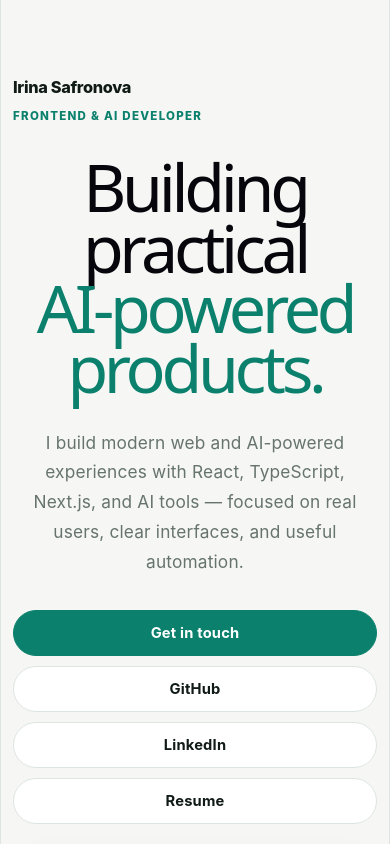
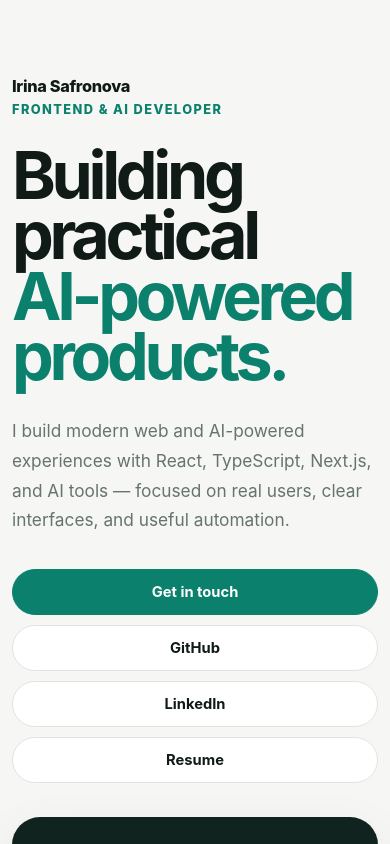
Before and after one commit to rabbitrunout/irina-ai-portfolio, a React (Vite) app: page / in a window 390 px wide. Shown: the top 844 px of the page. Built offline with nearby package versions, Linux system fonts and the light colour scheme.

Commit message:
fix: improve mobile readability and accessibility

```diff
--- a/src/App.css
+++ b/src/App.css
@@ -845,3 +845,52 @@ footer {
 .contact-status.error {
   color: #b42318 !important;
 }
+/* =========================
+   ACCESSIBILITY / POLISH
+========================= */
+
+a:focus-visible,
+button:focus-visible,
+input:focus-visible,
+textarea:focus-visible {
+  outline: 3px solid rgba(11, 128, 109, 0.38);
+  outline-offset: 3px;
+}
+
+@media (max-width: 620px) {
+  .eyebrow,
+  .hero-intro span:last-child,
+  .hero-card > span,
+  .project-topline,
+  .secondary-projects article > span {
+    font-size: 0.8rem;
+  }
+
+  .project-meta span,
+  footer {
+    font-size: 0.88rem;
+  }
+
+  .hero-text,
+  .featured-project > p,
+  .about-strip > p,
+  .building-grid p,
+  .contact-section p:not(.eyebrow) {
+    line-height: 1.72;
+  }
+}
+
+@media (prefers-reduced-motion: reduce) {
+  html {
+    scroll-behavior: auto;
+  }
+
+  *,
+  *::before,
+  *::after {
+    scroll-behavior: auto !important;
+    transition-duration: 0.01ms !important;
+    animation-duration: 0.01ms !important;
+    animation-iteration-count: 1 !important;
+  }
+}
--- a/src/App.tsx
+++ b/src/App.tsx
@@ -71,7 +71,7 @@ function App() {
           </p>
 
           <div className="availability">
-            <span className="status-dot" />
+            <span className="status-dot" aria-hidden="true" />
             Open to opportunities
           </div>
         </aside>
--- a/src/index.css
+++ b/src/index.css
@@ -1,111 +1,28 @@
 :root {
-  --text: #6b6375;
-  --text-h: #08060d;
-  --bg: #fff;
-  --border: #e5e4e7;
-  --code-bg: #f4f3ec;
-  --accent: #aa3bff;
-  --accent-bg: rgba(170, 59, 255, 0.1);
-  --accent-border: rgba(170, 59, 255, 0.5);
-  --social-bg: rgba(244, 243, 236, 0.5);
-  --shadow:
-    rgba(0, 0, 0, 0.1) 0 10px 15px -3px, rgba(0, 0, 0, 0.05) 0 4px 6px -2px;
-
-  --sans: system-ui, 'Segoe UI', Roboto, sans-serif;
-  --heading: system-ui, 'Segoe UI', Roboto, sans-serif;
-  --mono: ui-monospace, Consolas, monospace;
-
-  font: 18px/145% var(--sans);
-  letter-spacing: 0.18px;
-  color-scheme: light dark;
-  color: var(--text);
-  background: var(--bg);
+  font-family:
+    Inter,
+    ui-sans-serif,
+    system-ui,
+    -apple-system,
+    BlinkMacSystemFont,
+    "Segoe UI",
+    sans-serif;
   font-synthesis: none;
   text-rendering: optimizeLegibility;
   -webkit-font-smoothing: antialiased;
   -moz-osx-font-smoothing: grayscale;
-
-  @media (max-width: 1024px) {
-    font-size: 16px;
-  }
 }
 
-@media (prefers-color-scheme: dark) {
-  :root {
-    --text: #9ca3af;
-    --text-h: #f3f4f6;
-    --bg: #16171d;
-    --border: #2e303a;
-    --code-bg: #1f2028;
-    --accent: #c084fc;
-    --accent-bg: rgba(192, 132, 252, 0.15);
-    --accent-border: rgba(192, 132, 252, 0.5);
-    --social-bg: rgba(47, 48, 58, 0.5);
-    --shadow:
-      rgba(0, 0, 0, 0.4) 0 10px 15px -3px, rgba(0, 0, 0, 0.25) 0 4px 6px -2px;
-  }
+html {
+  min-width: 320px;
+  background: #f6f7f4;
+}
 
-  #social .button-icon {
-    filter: invert(1) brightness(2);
-  }
+body {
+  min-width: 320px;
+  min-height: 100vh;
 }
 
 #root {
-  width: 1126px;
-  max-width: 100%;
-  margin: 0 auto;
-  text-align: center;
-  border-inline: 1px solid var(--border);
-  min-height: 100svh;
-  display: flex;
-  flex-direction: column;
-  box-sizing: border-box;
+  min-height: 100vh;
 }
-
-body {
-  margin: 0;
-}
-
-h1,
-h2 {
-  font-family: var(--heading);
-  font-weight: 500;
-  color: var(--text-h);
-}
-
-h1 {
-  font-size: 56px;
-  letter-spacing: -1.68px;
-  margin: 32px 0;
-  @media (max-width: 1024px) {
-    font-size: 36px;
-    margin: 20px 0;
-  }
-}
-h2 {
-  font-size: 24px;
-  line-height: 118%;
-  letter-spacing: -0.24px;
-  margin: 0 0 8px;
-  @media (max-width: 1024px) {
-    font-size: 20px;
-  }
-}
-p {
-  margin: 0;
-}
-
-code,
-.counter {
-  font-family: var(--mono);
-  display: inline-flex;
-  border-radius: 4px;
-  color: var(--text-h);
-}
-
-code {
-  font-size: 15px;
-  line-height: 135%;
-  padding: 4px 8px;
-  background: var(--code-bg);
-}
```
